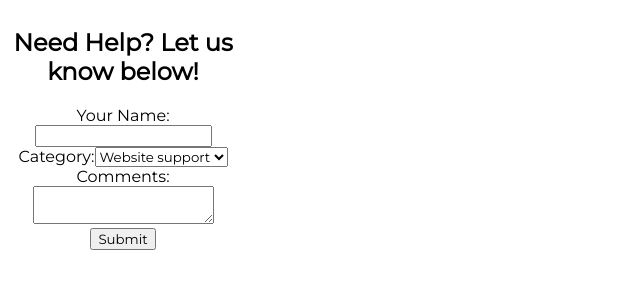
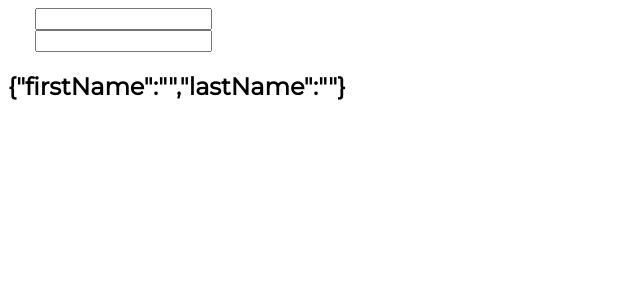
Before and after one commit to ryanoneill416/react-challenge-1, a React (Create React App) app in the folder my-app/: page / in a window 1280 px wide. Shown: the top 300 px of the page, without its empty margins (0-640 px from the left). Built offline with nearby package versions, Linux system fonts and the light colour scheme.

Commit message:
complete useState hook lesson for arrays and objects

```diff
--- a/my-app/src/App.js
+++ b/my-app/src/App.js
@@ -2,8 +2,7 @@ import css from './App.module.css';
 import Sidebar from './components/Sidebar'
 import NavBarForm from './components/NavBarForm'
 import Content from './components/Content';
-import ControlledForm from './components/ControlledForm';
-import ControlledFormHooks from './components/ControlledFormHooks';
+import UseStateWithObjects from './components/UseStateWithObjects';
 
 function App() {
   return (
@@ -12,7 +11,7 @@ function App() {
       {/* <NavBarForm />
       <Sidebar />
       <Content /> */}
-      <ControlledFormHooks />
+      <UseStateWithObjects />
     </div>
   );
 }
--- /dev/null
+++ b/my-app/src/components/UseStateWithObjects.jsx
@@ -0,0 +1,30 @@
+import React, { useState } from 'react'
+
+function UseStateWithObjects() {
+    const [name, setName] = useState({ firstName: '', lastName: ''});
+    return (
+        <div>
+            <form>
+                <input
+                    type='text'
+                    value={name.firstName}
+                    onChange={e => setName({
+                        ...name,
+                        firstName: e.target.value
+                    })}
+                />
+                <input
+                    type='text'
+                    value={name.lastName}
+                    onChange={e => setName({
+                        ...name,
+                        lastName: e.target.value
+                    })}
+                />
+                <h2>{JSON.stringify(name)}</h2>
+            </form>
+        </div>
+    )
+}
+
+export default UseStateWithObjects
```
Also changed, not shown: my-app/src/components/UseStateWithArrays.jsx (added, +26 -0 lines).
